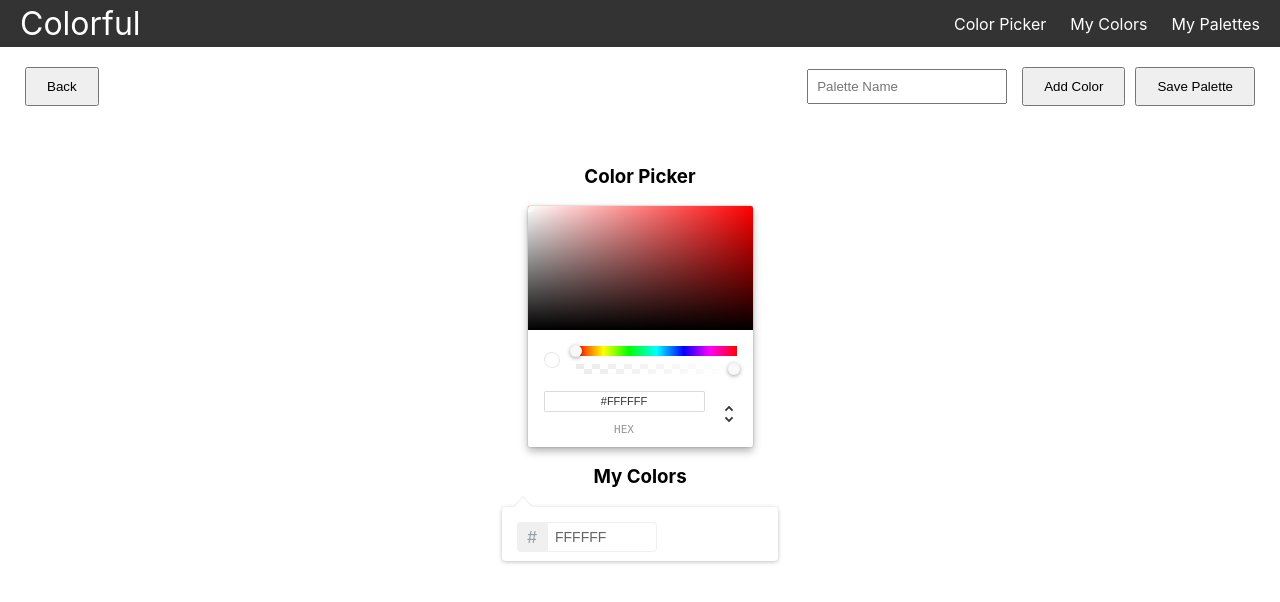
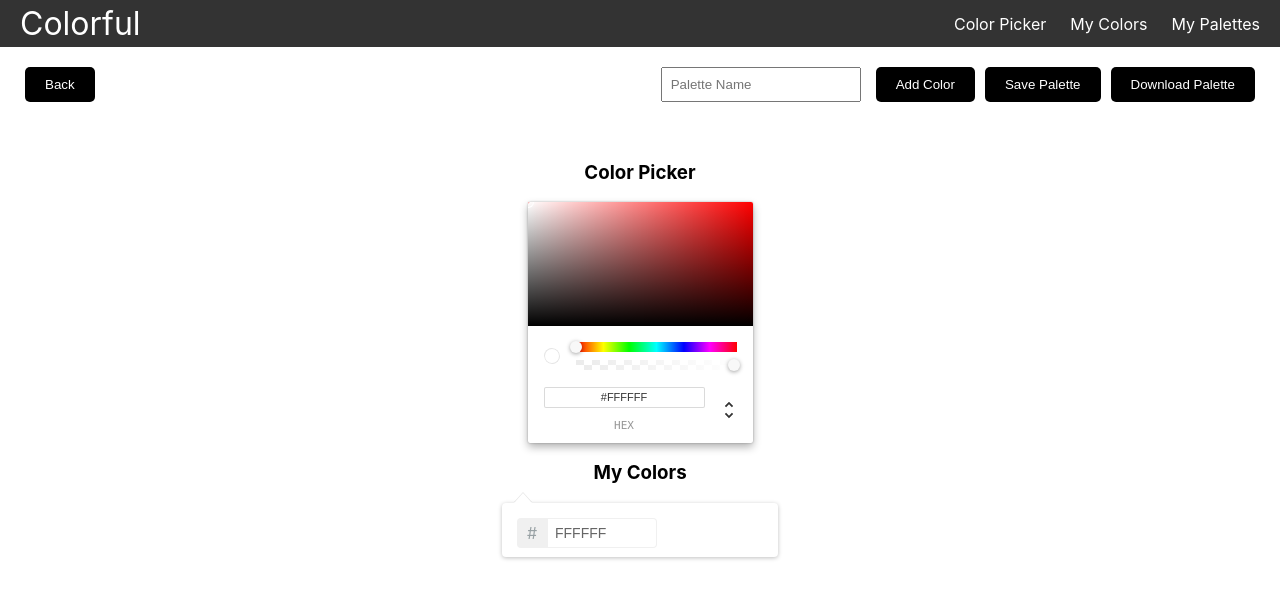
Before and after one commit to saruar-ryskaliyev/color-palette-front, a React (Create React App) app: page /create-palette in a window 1280 px wide. Shown: the top 602 px of the page. Built offline with nearby package versions, Linux system fonts and the light colour scheme.

Commit message:
palette download png

```diff
--- a/src/pages/CreatePalette.js
+++ b/src/pages/CreatePalette.js
@@ -5,6 +5,7 @@ import { ChromePicker, TwitterPicker } from 'react-color';
 import { useParams } from 'react-router-dom';
 import { EditMyColors } from './EditMyColors';
 import '../MyColors.css';
+import html2canvas from 'html2canvas';
 
 
 const Container = styled.div`
@@ -69,6 +70,10 @@ const DeleteButton = styled.button`
 const Button = styled.button`
     padding: 10px 20px;
     margin: 0 5px;
+    border: none;
+    border-radius: 5px;
+    background-color: black;
+    color: white;
 `;
 
 const ColorPickerContainer = styled.div`
@@ -84,13 +89,15 @@ export default function CreatePalette() {
 
 
     const navigate = useNavigate();
-    const { paletteName } = useParams(); // Retrieve the palette name from the URL
+    const { paletteName } = useParams();
     const [colors, setColors] = useState([]);
     const [currentColor, setCurrentColor] = useState('#fff');
     const [myColors, setMyColors] = useState([]);
     const [name, setName] = useState('');
     const [editingColor, setEditingColor] = useState(null);
     const [isOpen, setIsOpen] = useState(false);
+    const paletteRef = useRef(null);
+
 
 
     useEffect(() => {
@@ -109,6 +116,24 @@ export default function CreatePalette() {
             }
         }
     }, [paletteName]);
+
+    const downloadPalette = () => {
+
+        if (colors.length === 0) {
+            alert('Please add at least one color to the palette');
+            return;
+        }
+
+        html2canvas(paletteRef.current).then(canvas => {
+            const image = canvas.toDataURL('image/png');
+            const link = document.createElement('a');
+
+
+            link.href = image;
+            link.download = 'palette.png';
+            link.click();
+        });
+    };
 
     const handleColorChange = color => {
         setCurrentColor(color.hex);
@@ -170,6 +195,7 @@ export default function CreatePalette() {
                     />
                     <Button onClick={addNewColor}>Add Color</Button>
                     <Button onClick={savePalette}>Save Palette</Button>
+                    <Button onClick={downloadPalette}>Download Palette</Button>
                 </div>
             </Header>
             <ColorPickerContainer>
@@ -182,11 +208,21 @@ export default function CreatePalette() {
                     onChangeComplete={handleColorChange}
                 />
             </ColorPickerContainer>
-            <ColorGrid>
+            <ColorGrid ref={paletteRef}>
                 {colors.map((color, index) => (
                     <ColorSwatch key={index} color={color}>
                         {color.toUpperCase()}
                         <DeleteButton onClick={() => deleteColor(index)}>&times;</DeleteButton>
+                        <div className="editIcon" onClick={() => editColor(color)}> </div>
+                        <EditMyColors
+                            isOpen={isOpen}
+                            onClose={() => setIsOpen(false)}
+                            initialColor={editingColor || '#FFFFFF'}
+                            onColorUpdate={(newColor) => {
+                                const updatedColors = [...colors];
+                                updatedColors[colors.indexOf(editingColor)] = newColor;
+                                setColors(updatedColors);
+                            }}/>
                     </ColorSwatch>
                 ))}
             </ColorGrid>
```
